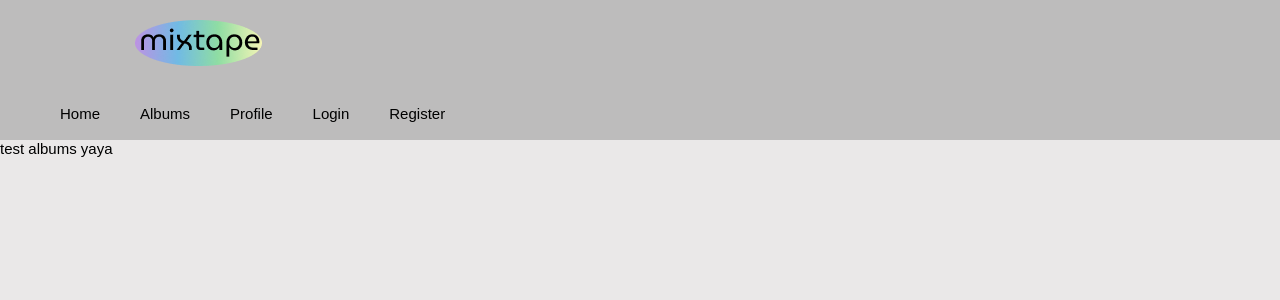
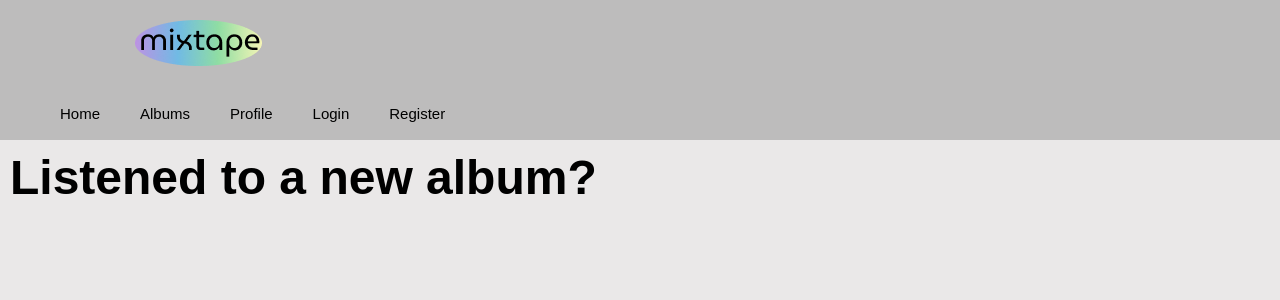
Before and after one commit to marco-cos/mixtape, a React (Create React App) app: page /albums in a window 1280 px wide. Shown: the top 300 px of the page. Built offline with nearby package versions, Linux system fonts and the light colour scheme.

Commit message:
commit msg

```diff
--- a/src/albums.js
+++ b/src/albums.js
@@ -1,7 +1,15 @@
+const albumsBlurb = {
+    fontWeight: 'bold',
+    fontSize: '48px',
+    display: 'flex',
+    padding: '10px'
+}
+
 export default function Albums(){
+
     return(
-        <div>
-            test albums yaya
+        <div style={albumsBlurb}>
+            Listened to a new album?
         </div>
     )
 }
```
